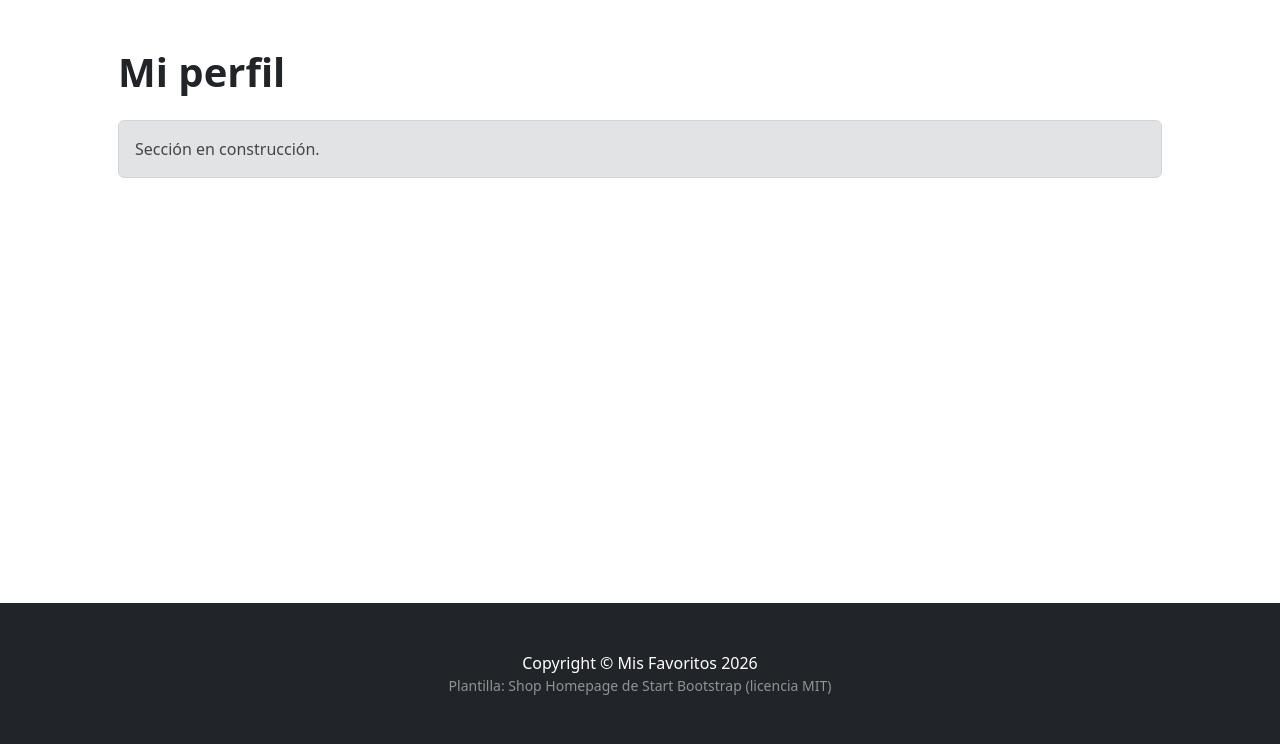
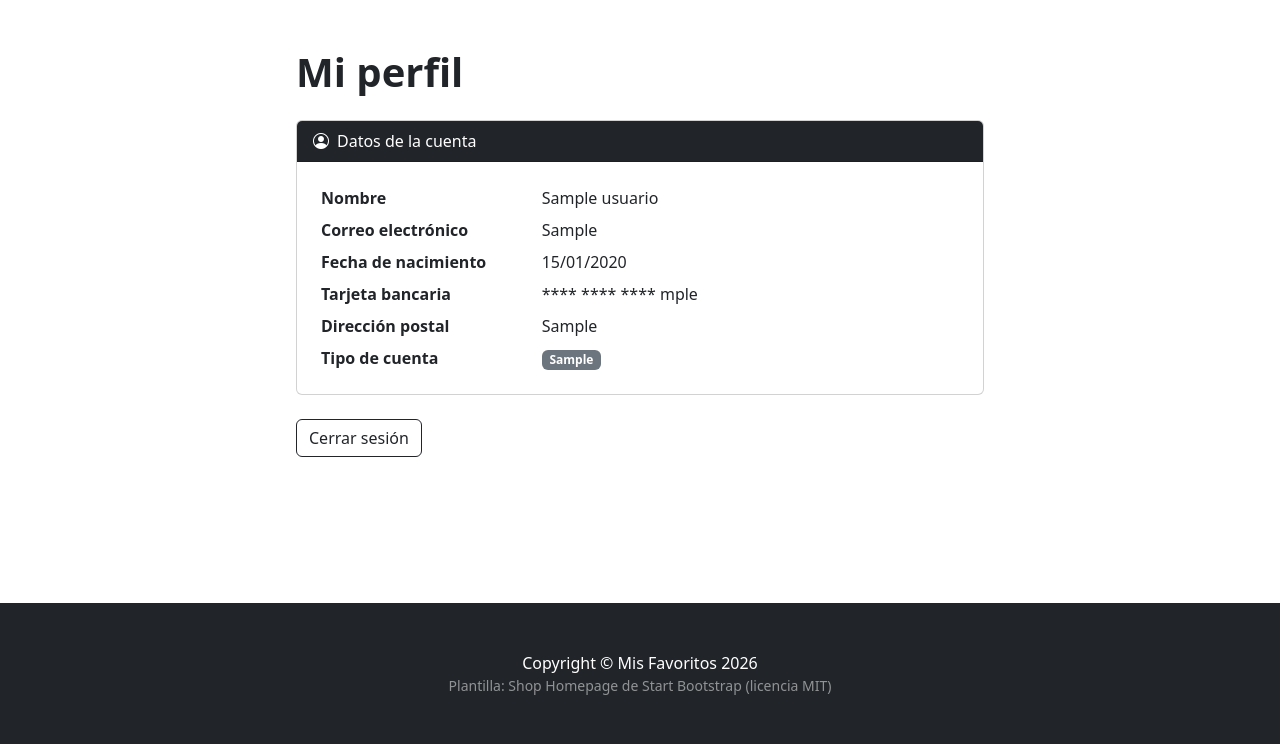
Before and after one commit to cesardiazgue/proyecto-final-tienda, a PHP site: page /perfil.php in a window 1280 px wide. Shown: the part 56-800 px from the top of the page. Run offline with PHP 8.4, Linux system fonts and the light colour scheme; the visitor is signed in with stand-in values (Sample User, id 1); tables that the repository leaves empty hold one stand-in row (values such as "Sample post"); data that the repository does not hold is empty.

Commit message:
Pagina de perfil del usuario protegida con sesion

```diff
--- a/www/perfil.php
+++ b/www/perfil.php
@@ -1,15 +1,69 @@
 <?php
 session_start();
+include "conexion.php";
 $titulo = "Mi perfil";
 $pagina = "perfil";
+
+// Solo usuarios con sesión iniciada pueden ver esta página
+if (!isset($_SESSION["id_usuario"])) {
+    header("Location: login.php");
+    exit();
+}
+
+// Traer los datos del usuario que inició sesión
+$id = $_SESSION["id_usuario"];
+$sql = "SELECT * FROM usuarios WHERE id_usuario = $id";
+$resultado = mysqli_query($conexion, $sql);
+$usuario = mysqli_fetch_assoc($resultado);
+
+// Mostrar solo los últimos 4 dígitos de la tarjeta
+$ultimos4 = substr($usuario["tarjeta"], -4);
+
 include "encabezado.php";
 ?>
 
 <section class="py-5">
     <div class="container px-4 px-lg-5">
-        <h1 class="fw-bolder mb-4">Mi perfil</h1>
-        <div class="alert alert-secondary">Sección en construcción.</div>
+        <div class="row justify-content-center">
+            <div class="col-lg-8">
+
+                <h1 class="fw-bolder mb-4">Mi perfil</h1>
+
+                <div class="card">
+                    <div class="card-header bg-dark text-white">
+                        <i class="bi-person-circle me-2"></i>Datos de la cuenta
+                    </div>
+                    <div class="card-body p-4">
+                        <dl class="row mb-0">
+                            <dt class="col-sm-4">Nombre</dt>
+                            <dd class="col-sm-8"><?php echo htmlspecialchars($usuario["nombre"]); ?></dd>
+
+                            <dt class="col-sm-4">Correo electrónico</dt>
+                            <dd class="col-sm-8"><?php echo htmlspecialchars($usuario["correo"]); ?></dd>
+
+                            <dt class="col-sm-4">Fecha de nacimiento</dt>
+                            <dd class="col-sm-8"><?php echo date("d/m/Y", strtotime($usuario["fecha_nacimiento"])); ?></dd>
+
+                            <dt class="col-sm-4">Tarjeta bancaria</dt>
+                            <dd class="col-sm-8">**** **** **** <?php echo htmlspecialchars($ultimos4); ?></dd>
+
+                            <dt class="col-sm-4">Dirección postal</dt>
+                            <dd class="col-sm-8"><?php echo htmlspecialchars($usuario["direccion"]); ?></dd>
+
+                            <dt class="col-sm-4">Tipo de cuenta</dt>
+                            <dd class="col-sm-8 mb-0"><span class="badge bg-secondary"><?php echo $usuario["rol"]; ?></span></dd>
+                        </dl>
+                    </div>
+                </div>
+
+                <a href="logout.php" class="btn btn-outline-dark mt-4">Cerrar sesión</a>
+
+            </div>
+        </div>
     </div>
 </section>
 
-<?php include "pie.php"; ?>
+<?php
+mysqli_close($conexion);
+include "pie.php";
+?>
```
Also changed, not shown: 1 other file.
